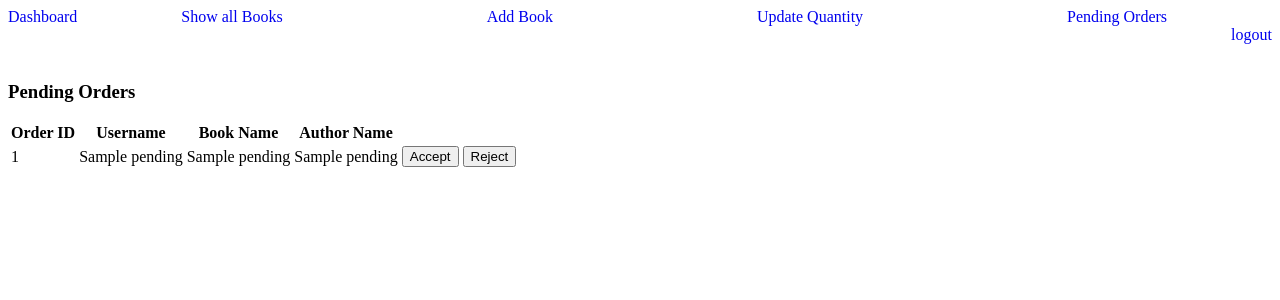
After one commit to CyberShinobi627/library-management-system, a Flask app: template templates/pending-orders.html in a window 1280 px wide. The commit adds this page. Shown: the top 300 px of the page. Run offline with Flask 3, Linux system fonts and the light colour scheme; the template is opened without the code that fills it: most values are stand-ins (such as "Sample title", 1, 10 or a date in 2020).

Commit message:
check point for pending orders

```diff
--- a/main.py
+++ b/main.py
@@ -157,7 +157,22 @@ def admin():
 def keeper_profile():
     return render_template("keeper-profile.html")
 
-@app.route("/keeper/add-book", methods=("GET", "POST"))
+@app.route("/keeper/show-books/")
+@login_required
+def show_books():
+    with sqlite3.connect("library.db") as conn:
+        cur = conn.cursor()
+
+        query = "select * from books"
+        cur.execute(query)
+        books = cur.fetchall()
+
+        cur.close()
+
+    return render_template("show-books.html", books=books)
+
+@app.route("/keeper/add-book/", methods=("GET", "POST"))
+@login_required
 def add_book():
     if request.method == "POST":
         # print(request.form.values())
@@ -188,7 +203,8 @@ def add_book():
 
     return render_template("add-book.html", authors=authors)
 
-@app.route("/keeper/update-qty", methods=("GET", "POST"))
+@app.route("/keeper/update-qty/", methods=("GET", "POST"))
+@login_required
 def update_qty():
     if request.method == "POST":
         print(request.form)
@@ -231,7 +247,8 @@ def update_qty():
 
     return render_template("update-qty.html", bnames=bnames, bauthors=bauthors)
 
-@app.route("/keeper/fetch-id", methods=("POST",))
+@app.route("/keeper/fetch-id/", methods=("POST",))
+@login_required
 def fetch_id():
     json_data: dict[str, str] = request.json
     bname = json_data.get("bname")
@@ -246,6 +263,58 @@ def fetch_id():
         cur.close()
 
     return jsonify({"bid": bid[0] if bid is not None else 0})
+
+@app.route("/keeper/pending-orders/")
+@login_required
+def pending_orders():
+    with sqlite3.connect("library.db") as conn:
+        cur = conn.cursor()
+
+        query = "select oid, username, bname, bauthor from orders o, users u, books b where o.uid = u.uid and o.bid = b.bid and status = 1"
+        cur.execute(query)
+        pendings = cur.fetchall()
+
+        cur.close()
+
+    return render_template("pending-orders.html", pendings=pendings)
+
+@app.route("/keeper/accept-order", methods=("POST",))
+@login_required
+def accept_order():
+    json_data: dict[str, str] = request.json
+    oid = json_data.get("oid")
+    brw_date = datetime.date.today()
+    exp_date = brw_date + datetime.timedelta(7)
+
+    with sqlite3.connect("library.db") as conn:
+        cur = conn.cursor()
+
+        query = "update orders set brw_date = ?, exp_date = ?, fine = 0, returned = 0, status = 2 where oid = ?"
+        cur.execute(query, (brw_date, exp_date, oid))
+
+        conn.commit()
+        cur.close()
+
+    print("Accepted", oid)
+    return jsonify({"success": True})
+
+@app.route("/keeper/reject-order", methods=("POST",))
+@login_required
+def reject_order():
+    json_data: dict[str, str] = request.json
+    oid = json_data.get("oid")
+
+    with sqlite3.connect("library.db") as conn:
+        cur = conn.cursor()
+
+        query = "update orders set status = 3 where oid = ?"
+        cur.execute(query, (oid,))
+
+        conn.commit()
+        cur.close()
+
+    print("Rejected", oid)
+    return jsonify({"success": True})
 
 @app.route("/user/", methods=("GET", "POST"))
 @app.route("/user/profile/", methods=("GET", "POST"))
@@ -264,15 +333,20 @@ def borrow_book():
             cur.execute(query)
             books = cur.fetchall()
 
-            bid_query = "select bid from orders where uid = ?"
+            bid_query = "select bid, status from orders where uid = ? and status < 3"
             cur.execute(bid_query, (current_user.uid,))
-            bid_list = cur.fetchall()
+            order_info = cur.fetchall()
 
             cur.close()
 
-        bids = tuple(map(lambda bid: bid[0], bid_list))
+        bids = tuple(map(lambda bid: bid[0], order_info))
+        statuses = tuple(map(lambda status: status[1], order_info))
 
-        return jsonify({"books": books, "borrow_bids": bids})
+        # print(bids)
+        # print(statuses)
+        return jsonify({"books": books,
+                        "bids": bids,
+                        "statuses": statuses})
 
     return render_template("borrow.html")
 
@@ -283,8 +357,6 @@ def add_borrow():
         borrow_info: dict[str, str] = request.json
         book_name = borrow_info.get("bookName")
         book_author = borrow_info.get("bookAuthor")
-        brw_date = datetime.date.today()
-        exp_date = brw_date + datetime.timedelta(7)
         with sqlite3.connect("library.db") as conn:
             cur = conn.cursor()
 
@@ -292,11 +364,11 @@ def add_borrow():
             cur.execute(bid_query, (book_name, book_author))
             bid = cur.fetchone()[0]
 
-            insert_query = "insert into orders (uid, bid, brw_date, exp_date) values (?, ?, ?, ?)"
-            cur.execute(insert_query, (current_user.uid, bid, brw_date, exp_date))
+            insert_query = "insert into orders (uid, bid, status) values (?, ?, ?)"
+            cur.execute(insert_query, (current_user.uid, bid, 1))
 
-            update_query = "update books set qty = qty-1 where bid = ? and qty != 0"
-            cur.execute(update_query, (bid,))
+            # update_query = "update books set qty = qty-1 where bid = ? and qty != 0"
+            # cur.execute(update_query, (bid,))
 
             conn.commit()
             cur.close()
@@ -309,7 +381,7 @@ def check_borrow():
     with sqlite3.connect("library.db") as conn:
         cur = conn.cursor()
 
-        query = "select oid, bname, bauthor, brw_date, exp_date, fine from orders o, books b where o.bid = b.bid and uid = ?"
+        query = "select oid, bname, bauthor, brw_date, exp_date, fine, returned, status from orders o, books b where uid = ? and status < 3 and o.bid = b.bid"
         cur.execute(query, (current_user.uid,))
         borrows = cur.fetchall()
         cur.close()
@@ -319,18 +391,39 @@ def check_borrow():
 @app.route("/user/remove-borrow/", methods=("POST",))
 @login_required
 def remove_borrow():
-    if request.method == "POST":
-        remove_data: dict[str, str] = request.json
+    remove_data: dict[str, str] = request.json
+    print(remove_data)
+    if "oid" in remove_data.keys():
         oid = remove_data.get("oid")
 
         with sqlite3.connect("library.db") as conn:
             cur = conn.cursor()
 
-            update_query = "update books set qty = qty+1 where bid = (select bid from orders where oid = ?)"
-            cur.execute(update_query, (oid,))
+            # update_query = "update books set qty = qty+1 where bid = (select bid from orders where oid = ?)"
+            # cur.execute(update_query, (oid,))
 
-            insert_query = "delete from orders where oid = ?"
-            cur.execute(insert_query, (oid,))
+            delete_query = "delete from orders where oid = ?"
+            cur.execute(delete_query, (oid,))
+
+            conn.commit()
+            cur.close()
+
+    else:
+        book_name = remove_data.get("bookName")
+        book_author = remove_data.get("bookAuthor")
+
+        with sqlite3.connect("library.db") as conn:
+            cur = conn.cursor()
+
+            bid_query = "select bid from books where bname = ? and bauthor = ?"
+            cur.execute(bid_query, (book_name, book_author))
+            bid = cur.fetchone()[0]
+
+            delete_query = "delete from orders where uid = ? and bid = ? and status = 1"
+            cur.execute(delete_query, (current_user.uid, bid))
+
+            # update_query = "update books set qty = qty+1 where bid = ?"
+            # cur.execute(update_query, (bid,))
 
             conn.commit()
             cur.close()
--- a/static/js/check.js
+++ b/static/js/check.js
@@ -3,8 +3,9 @@ const tableRows = bodyColumn.children;
 
 for(let row of tableRows){
     const oidColumn = row.children[0];
-    const removeBorrow = row.children[6].children[0];
-    removeBorrow.addEventListener("click", () => {
+    const buttonRow = row.children[8].children;
+    if(buttonRow.length){
+        buttonRow[0].addEventListener("click", () => {
             (async () => {
                 const removeUrl = "/user/remove-borrow";
                 const removeParams = {
@@ -30,3 +31,4 @@ for(let row of tableRows){
             })();
         });
     }
+}
--- /dev/null
+++ b/static/js/pending-orders.js
@@ -0,0 +1,53 @@
+const bodyColumn = document.querySelector("#body-col");
+const tableRows = bodyColumn.children;
+
+for(let row of tableRows){
+    const oidColumn = row.children[0];
+    // console.log(oidColumn);
+    const acceptButton = row.children[4].children[0];
+    // console.log(acceptButton);
+    acceptButton.addEventListener("click", () => {
+        (async () => {
+            const acceptUrl = "/keeper/accept-order";
+            const acceptParams = {
+                "method": "POST",
+                "headers": {"Content-Type": "application/json"},
+                "body": JSON.stringify({
+                    "oid": oidColumn.innerText
+                })
+            };
+
+            const acceptResponse = await fetch(acceptUrl, acceptParams);
+            const acceptJson = await acceptResponse.json();
+            const isAccepted = acceptJson["success"];
+            console.log(isAccepted);
+            if(isAccepted){
+                row.remove();
+            }
+        })();
+        // console.log(row);
+    });
+
+    const rejectButton = row.children[5].children[0];
+    // console.log(rejectButton);
+    rejectButton.addEventListener("click", () => {
+        (async () => {
+            const rejectUrl = "/keeper/reject-order";
+            const rejectParams = {
+                "method": "POST",
+                "headers": {"Content-Type": "application/json"},
+                "body": JSON.stringify({
+                    "oid": oidColumn.innerText
+                })
+            };
+
+            const rejectResponse = await fetch(rejectUrl, rejectParams);
+            const rejectJson = await rejectResponse.json();
+            const isRejected = rejectJson["success"];
+            console.log(isRejected);
+            if(isRejected){
+                row.remove();
+            }
+        })();
+    });
+}
--- a/templates/keeper-base.html
+++ b/templates/keeper-base.html
@@ -15,7 +15,7 @@
         } */
 
         .keeper-nav{
-            margin: 200px;
+            margin: 100px;
         }
 
         #nav-right{
@@ -26,8 +26,10 @@
 <body>
     <div class="nav-left">
         <a href="/keeper/profile">Dashboard</a>
+        <a class="keeper-nav" href="{{ url_for('show_books') }}">Show all Books</a>
         <a class="keeper-nav" href="/keeper/add-book">Add Book</a>
         <a class="keeper-nav" href="{{ url_for('update_qty') }}">Update Quantity</a>
+        <a class="keeper-nav" href="{{ url_for('pending_orders') }}">Pending Orders</a>
 
         <div id="nav-right">
             <a href="/logout">logout</a>
--- /dev/null
+++ b/templates/pending-orders.html
@@ -0,0 +1,46 @@
+{% extends "keeper-base.html" %}
+<!DOCTYPE html>
+<html lang="en">
+<head>
+    <meta charset="UTF-8">
+    <meta name="viewport" content="width=device-width, initial-scale=1.0">
+    <title>{% block title %}pending orders{% endblock %}</title>
+</head>
+<body>
+    {% block content %}
+    <div class="container">
+        <h3>Pending Orders</h3>
+        <div class="all-pendings">
+            {% if not pendings %}
+                <p>There are no pendings.</p>
+            {% else %}
+                <p id="empty-msg"></p>
+                <table id="pending-table">
+                    <thead id="head-col">
+                        <tr>
+                            <th>Order ID</th>
+                            <th>Username</th>
+                            <th>Book Name</th>
+                            <th>Author Name</th>
+                        </tr>
+                    </thead>
+                    <tbody id="body-col">
+                        {% for pending in pendings %}
+                            <tr>
+                                <td>{{ pending[0] }}</td>
+                                <td>{{ pending[1] }}</td>
+                                <td>{{ pending[2] }}</td>
+                                <td>{{ pending[3] }}</td>
+                                <td><button type="button">Accept</button></td>
+                                <td><button type="button">Reject</button></td>
+                            </tr>
+                        {% endfor %}
+                    </tbody>
+                </table>
+                <script src="/js/pending-orders.js"></script>
+            {% endif %}
+        </div>
+    </div>
+    {% endblock %}
+</body>
+</html>
```
Also changed, not shown: static/js/borrow.js (+35 -7 lines), templates/check.html (+6 -1 lines), templates/show-books.html (added, +23 -0 lines). Lines whose indentation alone changed are shown as unchanged.
